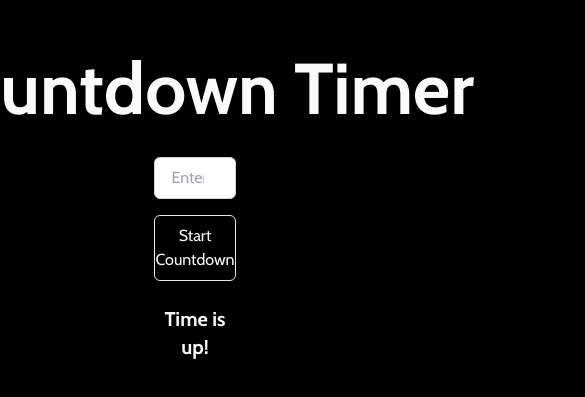
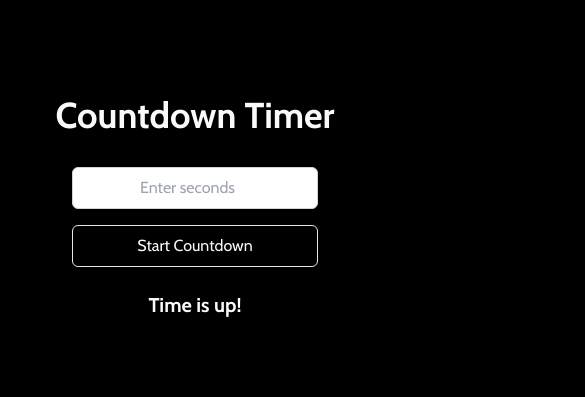
Before and after one commit to Clesssss/timer, a plain HTML site: page index.html in a window 390 px wide. Shown: the part 215-612 px from the top of the page, 585 px wide, since content can reach past the window. Drawn offline with nearby package versions, Linux system fonts and the light colour scheme.

Commit message:
feat: modify layout to be responsive

```diff
--- a/index.html
+++ b/index.html
@@ -20,8 +20,8 @@
 </head>
 <body class="h-screen bg-black flex items-center justify-center">
     <div class="p-8 text-center">
-        <h1 class="text-7xl font-bold mb-8 text-gray-50">Countdown Timer</h1>
-        <div class="px-80">
+        <h1 class="text-4xl md:text-6xl lg:text-7xl font-bold mb-8 text-gray-50">Countdown Timer</h1>
+        <div class="px-4 md:px-36 lg:px-80">
             <div class="mb-4">
                 <input type="number" id="input" class="w-full px-4 py-2 border border-gray-300 rounded-md text-center"
                     placeholder="Enter seconds" />
```
